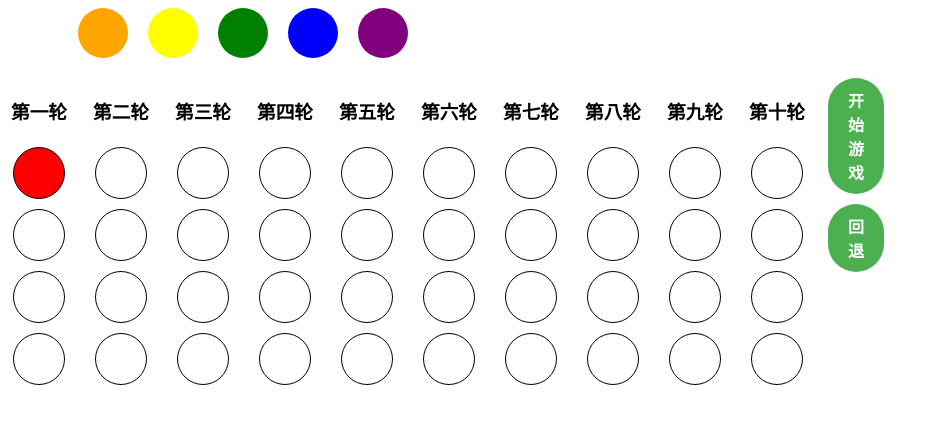
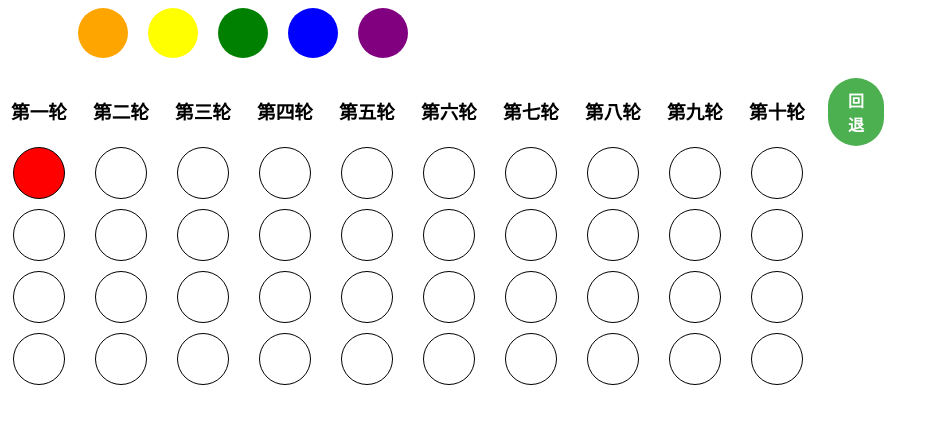
Before and after one commit to HongkaiWen/HongkaiWen.github.io, a plain HTML site: page index.html in a window 1280 px wide. Both pictures are taken after a click on the element 33 px from the left and 33 px from the top of the page. Shown: the whole page, without its empty margins (0-935 px from the left). Drawn offline with Linux system fonts and the light colour scheme.

Commit message:
Update index.html

```diff
--- a/index.html
+++ b/index.html
@@ -112,6 +112,9 @@
       target = getRandomColors(colors);
       console.log(target);
 
+      //置回退按钮不可见
+      document.getElementById("revert").style.display = 'none';
+
     }
 
     // 随机生成最终答案
@@ -139,6 +142,7 @@
       ball.style.visibility = 'hidden';
       answer[index] = ball.style.backgroundColor;
       index++;
+      document.getElementById("revert").style.display = 'block';
     }
 
     function revert() {
@@ -357,7 +361,6 @@
     </div>
 
     <div style="display: flex; flex-direction: column; align-items: center;">
-      <a href="#" class="btn" onclick="greet()" style="margin-bottom: 10px;" id="start">开始游戏</a>
       <a href="#" class="btn" onclick="revert()" style="margin-bottom: 10px;" id="revert">回退</a>
       <a href="#" class="btn" id="ok" onclick="nextRound()">确认</a>
     </div>
```
